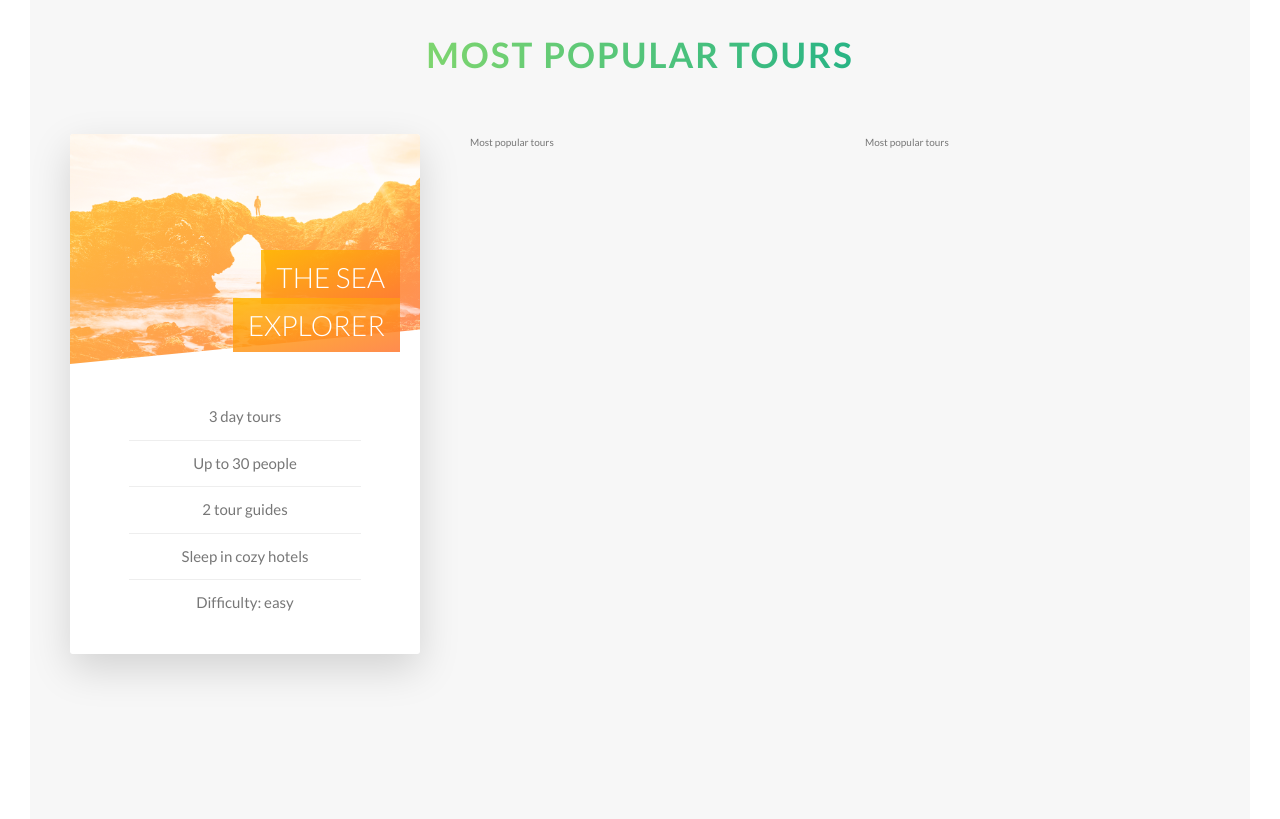
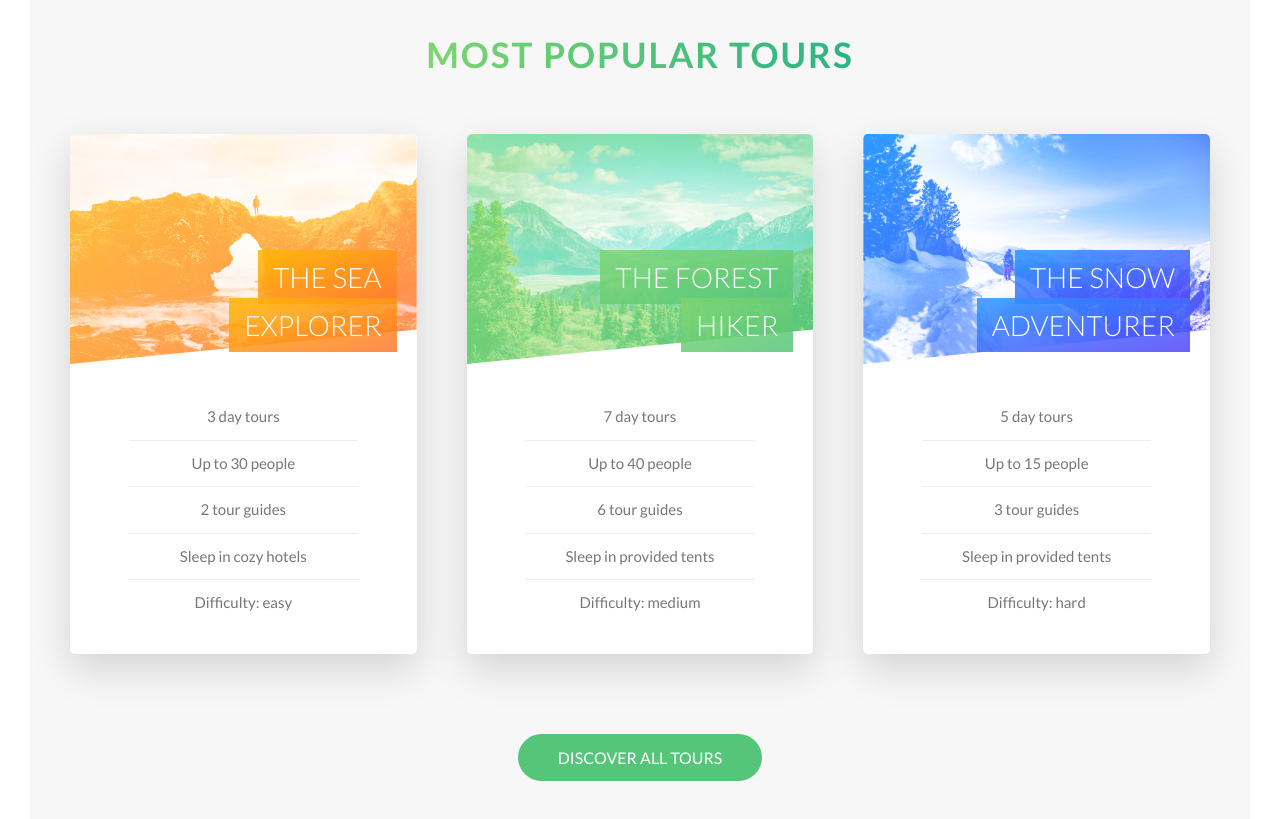
Before and after one commit to RochaDiego04/Natours, a website: page index.html in a window 1280 px wide. Shown: the part 2820-3639 px from the top of the page. Drawn offline with Linux system fonts and the light colour scheme.

Commit message:
Finished tours section design

```diff
--- a/index.html
+++ b/index.html
@@ -154,17 +154,77 @@
                     <p class="card__price-only">Only</p>
                     <p class="card__price-value">$297</p>
                   </div>
-                  <a href="#" class="btn btn--white">Book now</a>
+                  <a href="#" class="btn btn--white">Book now!</a>
                 </div>
               </div>
             </div>
           </div>
           <div class="tours-grid--column">
-            Most popular tours
+            <div class="card">
+              <div class="card__side card__side--front">
+                <div class="card__picture card__picture--2">
+                  &nbsp; <!-- Empty space in html -->
+                </div>
+                <h4 class="card__heading">
+                  <span class="card__heading-span card__heading-span--2">The Forest Hiker</span>
+                </h4>
+                <div class="card__details">
+                  <ul>
+                    <li>7 day tours</li>
+                    <li>Up to 40 people</li>
+                    <li>6 tour guides</li>
+                    <li>Sleep in provided tents</li>
+                    <li>Difficulty: medium</li>
+                  </ul>
+                </div>
+              </div>
+              <div class="card__side card__side--back card__side--back-2">
+                <div class="card__cta">
+                  <div class="card__price-box">
+                    <p class="card__price-only">Only</p>
+                    <p class="card__price-value">$497</p>
+                  </div>
+                  <a href="#" class="btn btn--white">Book now!</a>
+                </div>
+              </div>
+            </div>
           </div>
           <div class="tours-grid--column">
-            Most popular tours
+            <div class="card">
+              <div class="card__side card__side--front">
+                <div class="card__picture card__picture--3">
+                  &nbsp; <!-- Empty space in html -->
+                </div>
+                <h4 class="card__heading">
+                  <span class="card__heading-span card__heading-span--3">The Snow Adventurer</span>
+                </h4>
+                <div class="card__details">
+                  <ul>
+                    <li>5 day tours</li>
+                    <li>Up to 15 people</li>
+                    <li>3 tour guides</li>
+                    <li>Sleep in provided tents</li>
+                    <li>Difficulty: hard</li>
+                  </ul>
+                </div>
+              </div>
+              <div class="card__side card__side--back card__side--back-2">
+                <div class="card__cta">
+                  <div class="card__price-box">
+                    <p class="card__price-only">Only</p>
+                    <p class="card__price-value">$897</p>
+                  </div>
+                  <a href="#" class="btn btn--white">Book now!</a>
+                </div>
+              </div>
+            </div>
           </div>
+        </div>
+
+        <div class="u-center-text u-margin-top-big">
+          <a href="#" class="btn btn--green">Discover all tours</a>
+        </div>
+
       </section>
 
     </main>
--- a/sass/base/_utilities.scss
+++ b/sass/base/_utilities.scss
@@ -3,3 +3,6 @@
 .u-margin-bottom-small { margin-bottom: 1.5rem; }
 .u-margin-bottom-medium { margin-bottom: 4rem; }
 .u-margin-bottom-big { margin-bottom: 8rem; }
+
+.u-margin-top-big { margin-top: 8rem; }
+.u-margin-top-huge { margin-top: 10rem; }
--- a/sass/components/_button.scss
+++ b/sass/components/_button.scss
@@ -34,6 +34,15 @@
 
       &::after {
         background-color: v.$white;
+      }
+    }
+
+    &--green {
+      background-color: v.$medium-green;
+      color: v.$white;
+
+      &::after {
+        background-color: v.$medium-green;
       }
     }
 
--- a/sass/components/_card.scss
+++ b/sass/components/_card.scss
@@ -3,7 +3,6 @@
 .card {
 
     // FUNCTIONALITY
-    min-width: 35rem;
     perspective: 150rem; /* This defines how dramatic the effect of rotation will be */
     -moz-perspective: 150rem; /* This is for firefox compatibility*/
     position: relative;
@@ -19,7 +18,7 @@
         left: 0;
         width: 100%;
         backface-visibility: hidden; /* Hides the back part of an element, fix the animation bug */
-        border-radius: 3px;
+        border-radius: 5px;
         overflow: hidden; /* Image don't overflow the card */
         box-shadow: 0 1.5rem 4rem rgba(v.$black, .15);
 
@@ -32,6 +31,12 @@
 
             &-1 {
                 background-image: linear-gradient(to right bottom, v.$light-orange, v.$medium-orange);
+            }
+            &-2 {
+                background-image: linear-gradient(to right bottom, v.$light-green, v.$dark-green);
+            }
+            &-3 {
+                background-image: linear-gradient(to right bottom, v.$light-indigo-blue, v.$medium-indigo-blue);
             }
         }
     }
@@ -57,10 +62,12 @@
             url(../img/nat-5.jpg);
         }
         &--2 {
-            background-image: url(../img/nat-5.jpg);
+            background-image: linear-gradient(to right bottom, v.$light-green, v.$medium-green),
+            url(../img/nat-6.jpg);
         }
         &--3 {
-            background-image: url(../img/nat-5.jpg);
+            background-image: linear-gradient(to right bottom, v.$light-indigo-blue, v.$medium-indigo-blue),
+            url(../img/nat-7.jpg);
         }
     }
 
@@ -85,6 +92,16 @@
             background-image: linear-gradient(to right bottom,
              rgba(v.$light-orange, 0.85),
              rgba(v.$medium-orange, 0.85));
+        }
+        &--2 {
+            background-image: linear-gradient(to right bottom,
+             rgba(v.$light-green, 0.85),
+             rgba(v.$medium-green, 0.85));
+        }
+        &--3 {
+            background-image: linear-gradient(to right bottom,
+             rgba(v.$light-indigo-blue, 0.85),
+             rgba(v.$medium-indigo-blue, 0.85));
         }
     }
 
--- a/sass/pages/_home.scss
+++ b/sass/pages/_home.scss
@@ -53,7 +53,7 @@
 /*TOURS SECTION*/
 .section-tours {
     background-color: v.$color-grey-light-1;
-    padding: 40rem 4rem 50rem 4rem;
+    padding: 40rem 4rem 15rem 4rem;
     margin-top: -20vh;
 }
 
```
Also changed, not shown: css/style.css, 1 other file.
